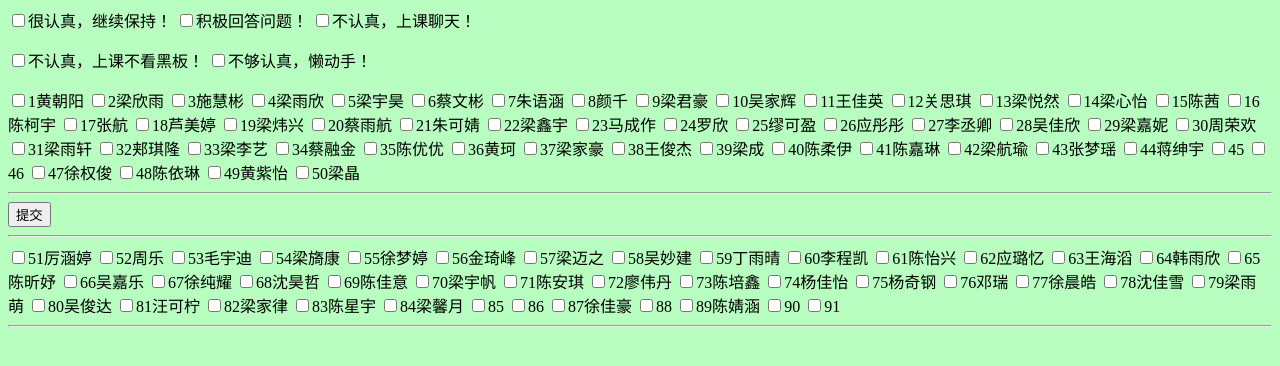
After one commit to hghgobi/mytest, a Django app: template mylearn/templates/addclass.html in a window 1280 px wide. The commit adds this page. Shown: the top 366 px of the page. Run offline with Django 3.2, Linux system fonts and the light colour scheme; the template is opened without the code that fills it, so the values that code supplies are empty.

Commit message:
gengxinketang

```diff
--- a/mylearn/admin.py
+++ b/mylearn/admin.py
@@ -1,5 +1,5 @@
 from django.contrib import admin
-from .models import Classes,Courses,Homework,Exams,Students,Classnotes,onlinetestgrade,onlinetestlist,Questions,Scores,Searchstudentid,Loginrecord
+from .models import Classes,Courses,Homework,Exams,Students,Classnotes,onlinetestgrade,onlinetestlist,Questions,Scores,Searchstudentid,Loginrecord,Classingss
 # Register your models here.
 @admin.register(Classes)
 class ClassesAdmin(admin.ModelAdmin):
@@ -12,6 +12,9 @@ class CoursesAdmin(admin.ModelAdmin):
 @admin.register(Homework)
 class HomeworkAdmin(admin.ModelAdmin):
 	list_display = ['homeworktime','homeworkname','homeworkstudent','homeworkscore']
+@admin.register(Classingss)
+class ClassingssAdmin(admin.ModelAdmin):
+	list_display = ['classtime','classname','classstudent','classscore']
 
 
 @admin.register(Exams)
--- /dev/null
+++ b/mylearn/templates/addclass.html
@@ -0,0 +1,121 @@
+<!DOCTYPE html>
+<html lang="en">
+<head>
+	<meta charset="UTF-8">
+	<meta name="viewport" content="width=device-width, initial-scale=1.0, maximum-scale=1.0, minimum-scale=1.0, user-scalable=no">
+	<title>Document</title>
+</head>
+<body bgcolor="#b8fec0">
+
+
+<form id="checkbox"  action="" method="post">
+	<input type="checkbox" name="score" value="很认真，继续保持！">很认真，继续保持！
+    <input type="checkbox" name="score" value="积极回答问题！">积极回答问题！
+    <input type="checkbox" name="score" value="不认真，上课聊天！希望改进！">不认真，上课聊天！
+    <p></p><input type="checkbox" name="score" value="不认真，上课不看黑板！希望改进！">不认真，上课不看黑板！
+    <input type="checkbox" name="score" value="不够认真，懒动手！希望改进！">不够认真，懒动手！
+
+
+    <p></p><input type="checkbox" name="idd" value="1">1黄朝阳
+    <input type="checkbox" name="idd" value="2">2梁欣雨
+    <input type="checkbox" name="idd" value="3">3施慧彬
+    <input type="checkbox" name="idd" value="4">4梁雨欣
+    <input type="checkbox" name="idd" value="5">5梁宇昊
+    <input type="checkbox" name="idd" value="6">6蔡文彬
+    <input type="checkbox" name="idd" value="7">7朱语涵
+    <input type="checkbox" name="idd" value="8">8颜千
+    <input type="checkbox" name="idd" value="9">9梁君豪
+    <input type="checkbox" name="idd" value="10">10吴家辉
+    <input type="checkbox" name="idd" value="11">11王佳英
+    <input type="checkbox" name="idd" value="12">12关思琪
+    <input type="checkbox" name="idd" value="13">13梁悦然
+    <input type="checkbox" name="idd" value="14">14梁心怡
+    <input type="checkbox" name="idd" value="15">15陈茜
+    <input type="checkbox" name="idd" value="16">16陈柯宇
+    <input type="checkbox" name="idd" value="17">17张航
+    <input type="checkbox" name="idd" value="18">18芦美婷
+    <input type="checkbox" name="idd" value="19">19梁炜兴
+    <input type="checkbox" name="idd" value="20">20蔡雨航
+    <input type="checkbox" name="idd" value="21">21朱可婧
+    <input type="checkbox" name="idd" value="22">22梁鑫宇
+    <input type="checkbox" name="idd" value="23">23马成作
+    <input type="checkbox" name="idd" value="24">24罗欣
+    <input type="checkbox" name="idd" value="25">25缪可盈
+    <input type="checkbox" name="idd" value="26">26应彤彤
+    <input type="checkbox" name="idd" value="27">27李丞卿
+    <input type="checkbox" name="idd" value="28">28吴佳欣
+    <input type="checkbox" name="idd" value="29">29梁嘉妮
+    <input type="checkbox" name="idd" value="30">30周荣欢
+    <input type="checkbox" name="idd" value="31">31梁雨轩
+    <input type="checkbox" name="idd" value="32">32郏琪隆
+    <input type="checkbox" name="idd" value="33">33梁李艺
+    <input type="checkbox" name="idd" value="34">34蔡融金
+    <input type="checkbox" name="idd" value="35">35陈优优
+    <input type="checkbox" name="idd" value="36">36黄珂
+    <input type="checkbox" name="idd" value="37">37梁家豪
+    <input type="checkbox" name="idd" value="38">38王俊杰
+    <input type="checkbox" name="idd" value="39">39梁成
+    <input type="checkbox" name="idd" value="40">40陈柔伊
+    <input type="checkbox" name="idd" value="41">41陈嘉琳
+    <input type="checkbox" name="idd" value="42">42梁航瑜
+    <input type="checkbox" name="idd" value="43">43张梦瑶
+    <input type="checkbox" name="idd" value="44">44蒋绅宇
+    <input type="checkbox" name="idd" value="45">45
+    <input type="checkbox" name="idd" value="46">46
+    <input type="checkbox" name="idd" value="47">47徐权俊
+    <input type="checkbox" name="idd" value="48">48陈依琳
+    <input type="checkbox" name="idd" value="49">49黄紫怡
+    <input type="checkbox" name="idd" value="50">50梁晶
+    <hr/>
+    <input type="submit" name="tijiao" value="提交">
+    <hr/>
+    <input type="checkbox" name="idd" value="51">51厉涵婷
+    <input type="checkbox" name="idd" value="52">52周乐
+    <input type="checkbox" name="idd" value="53">53毛宇迪
+    <input type="checkbox" name="idd" value="54">54梁旖康
+    <input type="checkbox" name="idd" value="55">55徐梦婷
+    <input type="checkbox" name="idd" value="56">56金琦峰
+    <input type="checkbox" name="idd" value="57">57梁迈之
+    <input type="checkbox" name="idd" value="58">58吴妙建
+    <input type="checkbox" name="idd" value="59">59丁雨晴
+    <input type="checkbox" name="idd" value="60">60李程凯
+    <input type="checkbox" name="idd" value="61">61陈怡兴
+    <input type="checkbox" name="idd" value="62">62应璐忆
+    <input type="checkbox" name="idd" value="63">63王海滔
+    <input type="checkbox" name="idd" value="64">64韩雨欣
+    <input type="checkbox" name="idd" value="65">65陈昕妤
+    <input type="checkbox" name="idd" value="66">66吴嘉乐
+    <input type="checkbox" name="idd" value="67">67徐纯耀
+    <input type="checkbox" name="idd" value="68">68沈昊哲
+    <input type="checkbox" name="idd" value="69">69陈佳意
+    <input type="checkbox" name="idd" value="70">70梁宇帆
+    <input type="checkbox" name="idd" value="71">71陈安琪
+    <input type="checkbox" name="idd" value="72">72廖伟丹
+    <input type="checkbox" name="idd" value="73">73陈培鑫
+    <input type="checkbox" name="idd" value="74">74杨佳怡
+    <input type="checkbox" name="idd" value="75">75杨奇钢
+    <input type="checkbox" name="idd" value="76">76邓瑞
+    <input type="checkbox" name="idd" value="77">77徐晨皓
+    <input type="checkbox" name="idd" value="78">78沈佳雪
+    <input type="checkbox" name="idd" value="79">79梁雨萌
+    <input type="checkbox" name="idd" value="80">80吴俊达
+    <input type="checkbox" name="idd" value="81">81汪可柠
+    <input type="checkbox" name="idd" value="82">82梁家律
+    <input type="checkbox" name="idd" value="83">83陈星宇
+    <input type="checkbox" name="idd" value="84">84梁馨月
+    <input type="checkbox" name="idd" value="85">85
+    <input type="checkbox" name="idd" value="86">86
+    <input type="checkbox" name="idd" value="87">87徐佳豪
+    <input type="checkbox" name="idd" value="88">88
+    <input type="checkbox" name="idd" value="89">89陈婧涵
+    <input type="checkbox" name="idd" value="90">90
+    <input type="checkbox" name="idd" value="91">91
+     <hr/>
+
+
+</form>
+
+
+
+</body>
+</html>
--- a/mylearn/templates/addhomework.html
+++ b/mylearn/templates/addhomework.html
@@ -16,6 +16,7 @@
     <input type="checkbox" name="score" value="D">D
     <p></p><input type="checkbox" name="score" value="作业没交">作业没交
     <input type="checkbox" name="score" value="作业不认真乱写">作业不认真乱写
+
 
     <p></p><input type="checkbox" name="idd" value="1">1
     <input type="checkbox" name="idd" value="2">2
--- a/mylearn/templates/base2.html
+++ b/mylearn/templates/base2.html
@@ -18,8 +18,10 @@ div{text-align:center}
         <a class="logo" href="../../">
             <h3>首页</h3>
         </a>
-        <a href="../../exam" ><font size="5" color="red">考试</font></a>
-	    <a href="../../homework" ><font size="5" color="red">作业</font></a>
+        <a href="../../exam" ><font size="5" color="red">&nbsp;考试&nbsp;</font></a>
+	    <a href="../../homework" ><font size="5" color="red">&nbsp;作业&nbsp;</font></a>
+        <a href="../../class" ><font size="5" color="red">&nbsp;课堂&nbsp;</font></a>
+
 	    <a href="../../onlinetestrank"><font size="5" color="red">测试排行榜</font></a>
 	    <a href="../../onlinetest"><font size="5" color="red">在线测试</font></a>
 	    <a href="../../logout"><font size="5" color="black">注销</font></a>
--- a/mylearn/urls.py
+++ b/mylearn/urls.py
@@ -6,6 +6,7 @@ from django.conf.urls.static import static
 
 
 urlpatterns = [path('homework/',views.Homeworkmessages),
+               path('class/',views.Classmessages),
                 path('exam/',views.Exammessages),
                 path('',views.Onlinetestlogin),
                 #path('test/rank/',views.Showscores),
@@ -21,6 +22,8 @@ urlpatterns = [path('homework/',views.Homeworkmessages),
                 path('classnoteslist',views.Classnoteslist,name="classnoteslists"),
                 path('addhomework/',views.Addhomework),
                 path('addhomeworklogin/',views.Addhomeworklogin),
+                path('addclass/',views.Addclass),
+                path('addclasslogin/',views.Addclasslogin),
                 path('searchstudentid/',views.Searchstudent_id),
 
 ]
```
Also changed, not shown: mylearn/models.py (+15 -0 lines), mylearn/templates/addclassindex.html (added, +46 -0 lines), mylearn/templates/class.html (added, +35 -0 lines), mylearn/views.py (+43 -1 lines), mylearn/migrations/0009_auto_20190409_1110.py (added).
